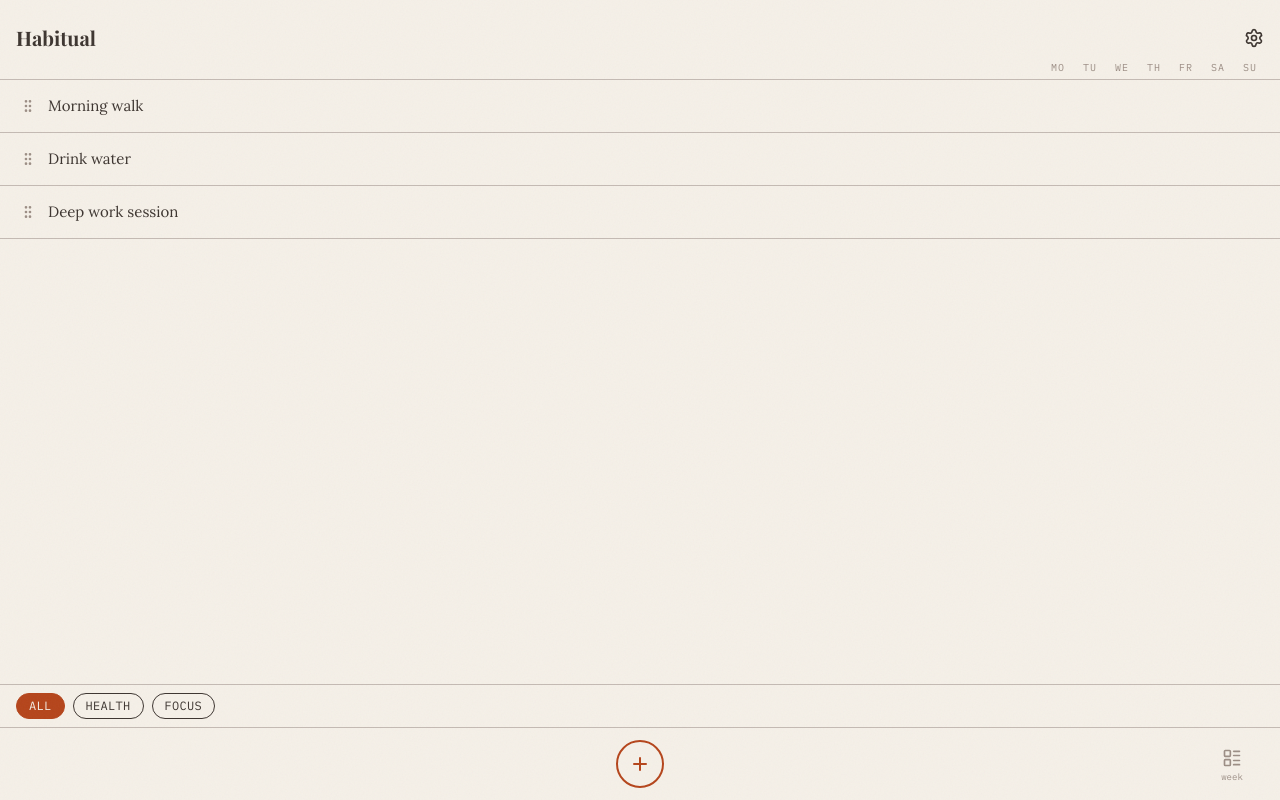
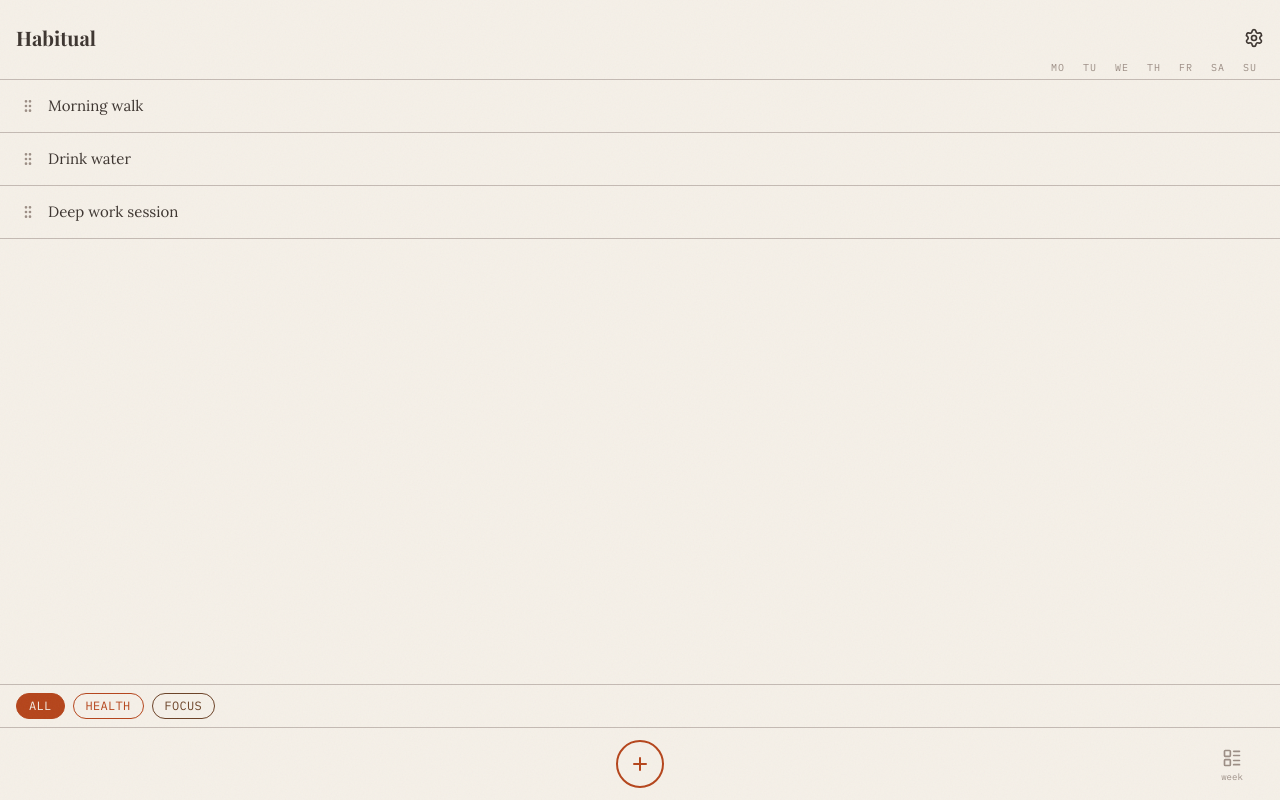
Before and after one commit to cuongcode/habitual, a React (Vite) app: page / in a window 1280 px wide. Built offline with nearby package versions, Linux system fonts and the light colour scheme.

Commit message:
cat pill text and border color

```diff
--- a/src/components/CategoryFilterBar.tsx
+++ b/src/components/CategoryFilterBar.tsx
@@ -27,7 +27,7 @@ export function CategoryFilterBar() {
             className={`shrink-0 rounded-full border px-3 py-1 font-mono text-xs uppercase tracking-wide transition-colors ${
               activeCategoryId === cat.id
                 ? `text-cream bg-${cat.colorKey} border-${cat.colorKey}`
-                : 'border-ink bg-cream text-ink'
+                : `border-${cat.colorKey} bg-cream text-${cat.colorKey}`
             }`}
           >
             {cat.label}
```
